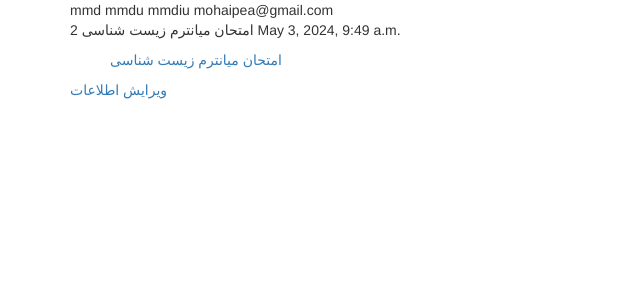
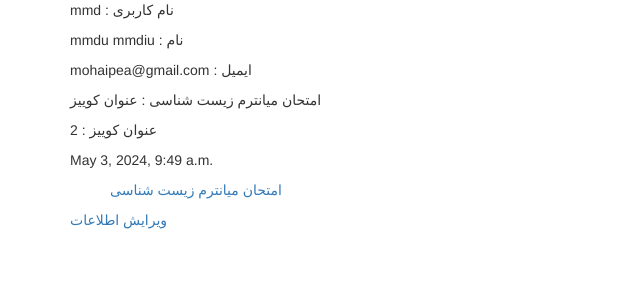
Before and after one commit to Mohaipea/online-quiz, a Django app: page /profile/ in a window 1280 px wide. Shown: the top 300 px of the page, without its empty margins (0-640 px from the left). Run offline with Django 3.2, Linux system fonts and the light colour scheme; a user stored in the database is signed in; data comes from the database, SQL or seed files in the repository; both versions use the stored data as it was after the commit; some libraries are stand-ins or nearby versions.

Commit message:
profile is available

```diff
--- a/templates/home.html
+++ b/templates/home.html
@@ -3,14 +3,14 @@
 {% block content %}
     <h1>home page</h1>
     {% if request.user.is_authenticated %}
-        {{ request.user.username }}
+        <p><a href="{% url 'profile' %}">ورود به پروفایل</a></p>
         <a href="{% url 'logout' %}">خروج</a>
     {% else %}
         <a href="{% url 'login' %}">ورود به حساب کاربری</a>
     {% endif %}
 
     <div class="container">
-        <div class="row">
+        <div class="row" style="margin-top: 2vw">
 
             <div class="col-md-9">
                 <a href="{% url 'create_quiz' %}">ایجاد آزمون جدید</a>
--- a/users_accounts/templates/users_accounts/profile.html
+++ b/users_accounts/templates/users_accounts/profile.html
@@ -1,14 +1,13 @@
 {% extends 'base.html' %}
 
 {% block content %}
-
-    {{ user.username }}
-    {{ name }}
-    {{ user.email }}
+    <p>  {{ user.username }} : نام کاربری </p>
+    <p>{{ name }} : نام </p>
+    <p> {{ user.email }} : ایمیل  </p>
     <p>
         {% for p in participants %}
-            {{ p.quiz }}
-            {{ p.total_score }}
+             <p>{{ p.quiz }}  : عنوان کوییز </p>
+            <p>{{ p.total_score }}  : عنوان کوییز </p>
             {{ p.date }}
             {{ p.wrong_answers }}
         {% endfor %}
```
Also changed, not shown: db.sqlite3.
